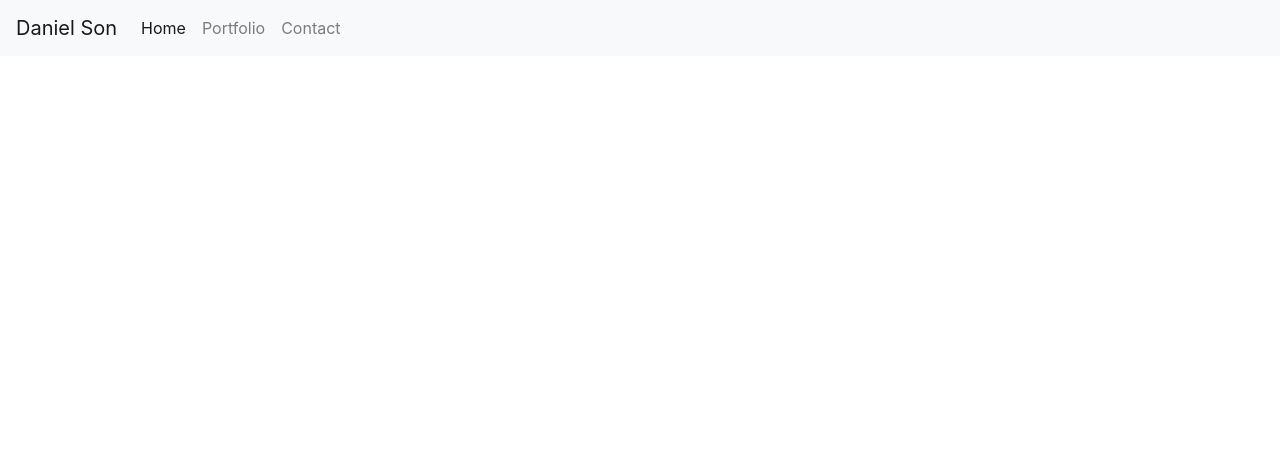
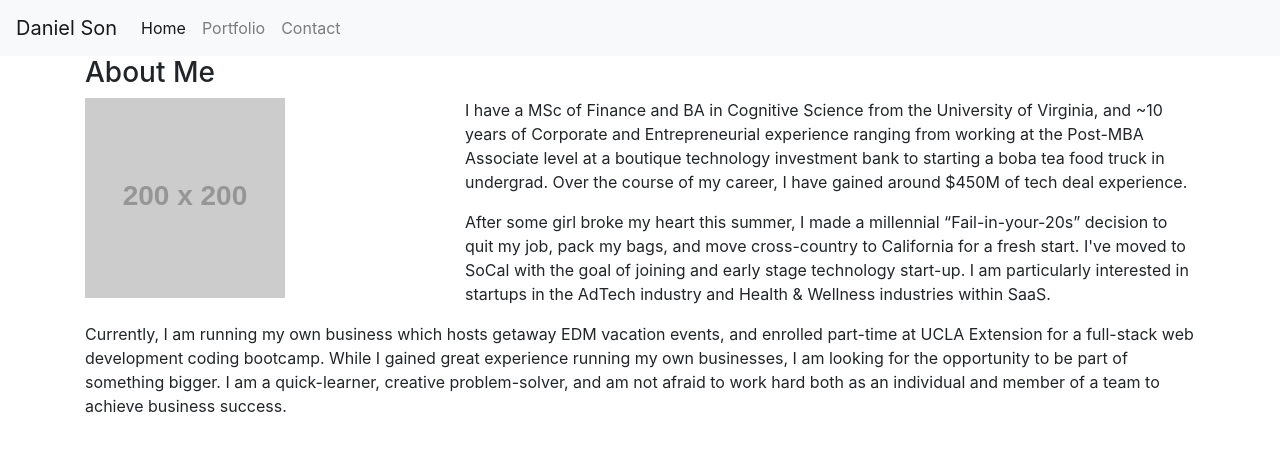
Before and after one commit to subtleasian/Bootstrap-Portfolio, a plain HTML site: page index.html in a window 1280 px wide. Drawn offline with nearby package versions, Linux system fonts and the light colour scheme; placeholder pictures from the web are drawn by us.

Commit message:
added bio and placeholder picture

```diff
--- a/index.html
+++ b/index.html
@@ -23,7 +23,35 @@
             <a class="nav-item nav-link" href="contact.html">Contact</a>
           </div>
         </div>
-      </nav>
+    </nav>
+
+    <div class="container">
+        <div class="row">
+            <div class="col-md-12">
+                <h3>About Me</h3>
+            </div>
+        </div>
+        <div class="row">
+            <div class="col-md-4 mb-3">
+                <a href="placeholder.com"><img src="https://via.placeholder.com/200"></a>
+            </div>
+            <div class="col-md-8">
+                <p>
+                    I have a MSc of Finance and BA in Cognitive Science from the University of Virginia, and ~10 years of Corporate and Entrepreneurial experience ranging from working at the Post-MBA Associate level at a boutique technology investment bank to starting a boba tea food truck in undergrad. Over the course of my career, I have gained around $450M of tech deal experience.
+                </p>
+                <p></p>
+                    After some girl broke my heart this summer, I made a millennial “Fail-in-your-20s” decision to quit my job, pack my bags, and move cross-country to California for a fresh start. I've moved to SoCal with the goal of joining and early stage technology start-up. I am particularly interested in startups in the AdTech industry and Health & Wellness industries within SaaS.
+                </p>
+            </div>
+        </div>
+        <div class="row">
+            <div class="col-md">
+                <p>
+                    Currently, I am running my own business which hosts getaway EDM vacation events, and enrolled part-time at UCLA Extension for a full-stack web development coding bootcamp. While I gained great experience running my own businesses, I am looking for the opportunity to be part of something bigger. I am a quick-learner, creative problem-solver, and am not afraid to work hard both as an individual and member of a team to achieve business success.
+                </p>
+            </div>
+        </div>
+    </div>
 
     <!-- Optional JavaScript -->
     <!-- jQuery first, then Popper.js, then Bootstrap JS -->
```
